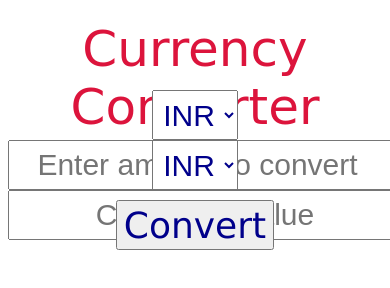
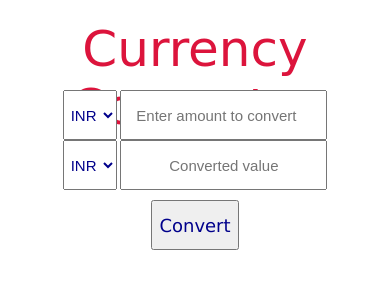
Before and after one commit to VIVG123/Currency-Converter, a website: page index.html in a window 390 px wide. Drawn offline with Linux system fonts and the light colour scheme.

Commit message:
fixed responsiveness issues

```diff
--- a/public/style.css
+++ b/public/style.css
@@ -2,7 +2,7 @@
 {
     box-sizing: border-box ;
     text-align: center ;
-    font-size: 30px     ;
+    font-size: 15px     ;
     color: darkblue ;
     height: 50px ;
 
@@ -11,6 +11,7 @@
 option{
     height: 50px ;
     margin-top: 10px ;
+    width: 10% ;
 }
 
 
```
